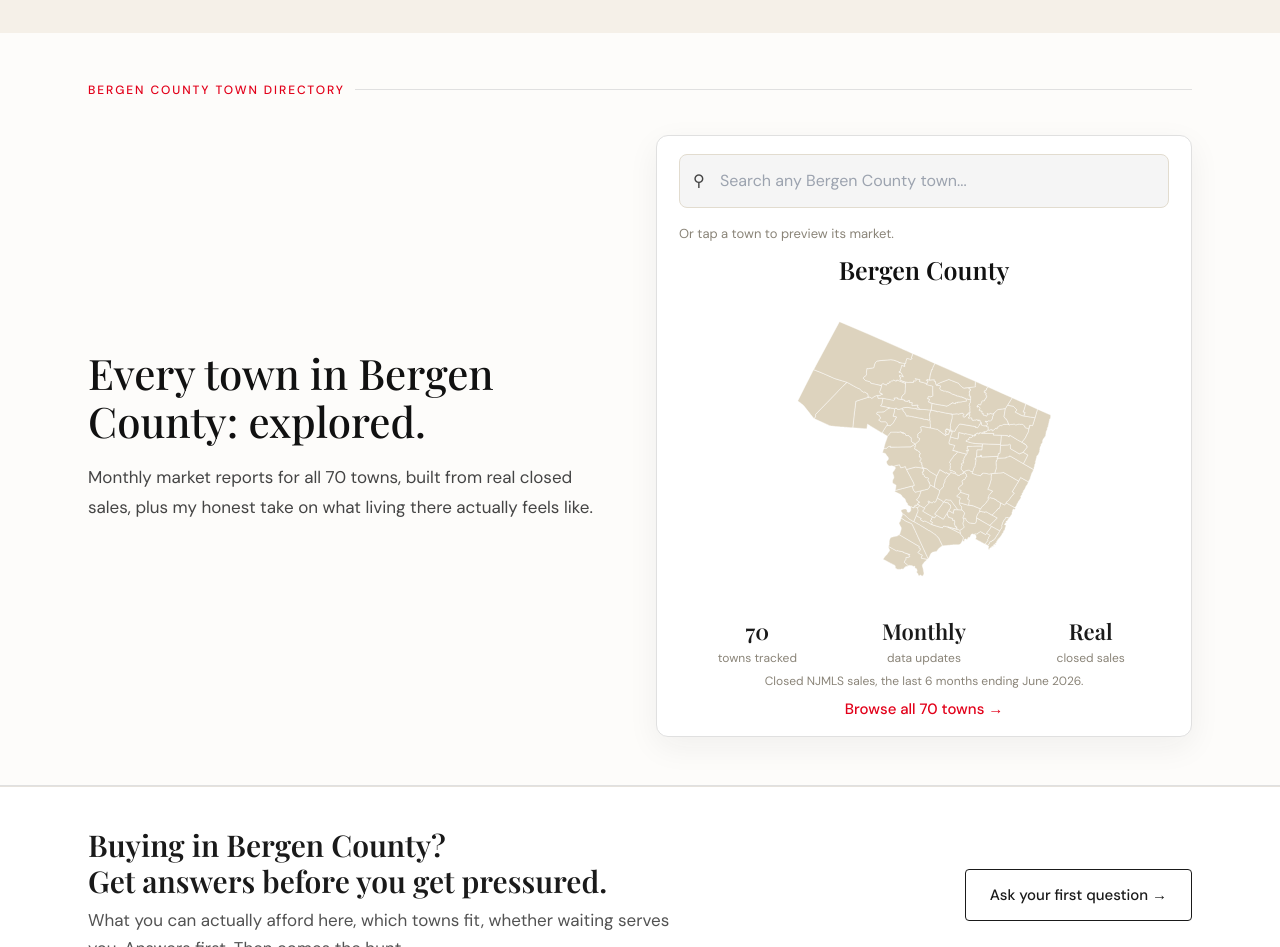
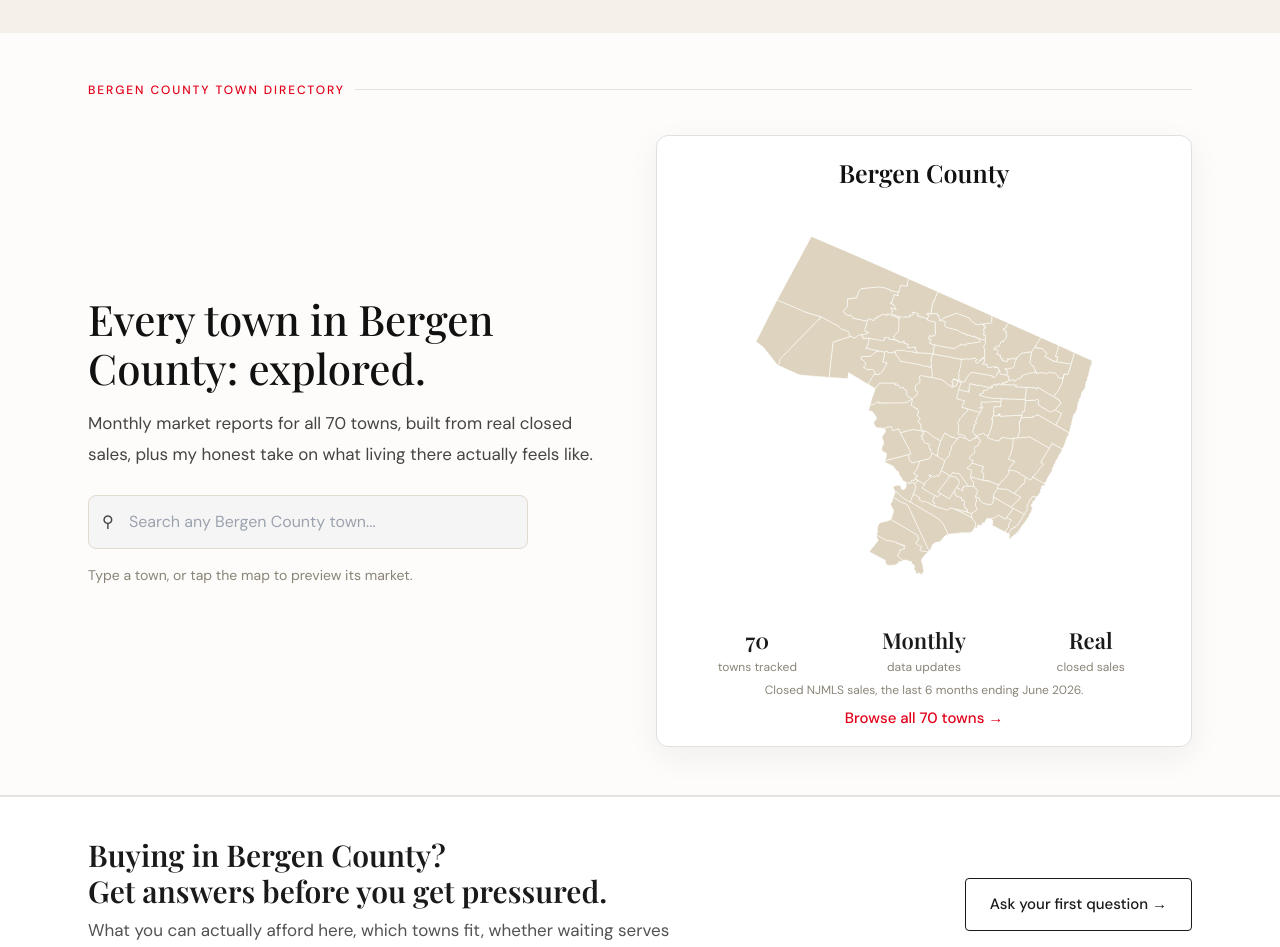
Before and after one commit to mrsellershomes/mrsellers-homes, a website: page index.html in a window 1280 px wide. Shown: the part 1460-2407 px from the top of the page. Drawn offline with nearby package versions, Linux system fonts and the light colour scheme.

Commit message:
towns fold: search + hint moved to left column, map grown to 425px, section 763px (one fold)

```diff
--- a/index.html
+++ b/index.html
@@ -369,18 +369,17 @@
         <p style="font-size:17px; color:var(--gray-mid); line-height:1.8; margin-top:16px; max-width:520px;">
           Monthly market reports for all 70 towns, built from real closed sales, plus my honest take on what living there actually feels like.
         </p>
-
-      </div>
-      <div style="max-width:560px;justify-self:end;width:100%;background:#fff;border:1px solid var(--gray-light);border-radius:12px;padding:18px 22px 16px;box-shadow:0 10px 32px rgba(26,26,26,0.06);">
-        <div class="town-search" style="position:relative;">
+        <div class="town-search" style="position:relative;margin-top:26px;max-width:440px;">
           <span class="town-search-icon">&#9906;</span>
           <input type="text" id="townSearch" placeholder="Search any Bergen County town..." oninput="suggestTowns(this.value)" autocomplete="off" style="border:1px solid #e2dccf;border-radius:8px;padding:14px 16px 14px 40px;font-size:16px;" />
           <div id="townSuggest" style="position:absolute;top:100%;left:0;right:0;background:#fff;border:1px solid var(--gray-light);border-top:none;border-radius:0 0 8px 8px;z-index:30;display:none;box-shadow:0 8px 20px rgba(0,0,0,0.07);"></div>
         </div>
-        <p style="margin:6px 0 0;font-size:13px;color:#8a8478;"><span class="hint-hover">Or hover the map to preview a market.</span><span class="hint-touch hidden">Or tap a town to preview its market.</span></p>
-        <p id="mapTownName" style="font-family:'Playfair Display',Georgia,serif;font-size:25px;font-weight:600;color:var(--black);text-align:center;margin:8px 0 0;">Bergen County</p>
-        <div id="countyMap" style="min-height:240px;max-height:330px;display:flex;align-items:center;justify-content:center;">
-          <a href="/towns/"><img src="/assets/bergen-county-map.svg" alt="Clickable map of all 70 Bergen County towns" style="width:100%;max-height:320px;object-fit:contain;" loading="lazy"></a>
+        <p style="margin:10px 0 0;font-size:14px;color:#8a8478;"><span class="hint-hover">Type a town, or hover the map to preview its market.</span><span class="hint-touch hidden">Type a town, or tap the map to preview its market.</span></p>
+      </div>
+      <div style="max-width:560px;justify-self:end;width:100%;background:#fff;border:1px solid var(--gray-light);border-radius:12px;padding:18px 22px 16px;box-shadow:0 10px 32px rgba(26,26,26,0.06);">
+        <p id="mapTownName" style="font-family:'Playfair Display',Georgia,serif;font-size:25px;font-weight:600;color:var(--black);text-align:center;margin:0 0 2px;">Bergen County</p>
+        <div id="countyMap" style="min-height:300px;max-height:435px;display:flex;align-items:center;justify-content:center;">
+          <a href="/towns/"><img src="/assets/bergen-county-map.svg" alt="Clickable map of all 70 Bergen County towns" style="width:100%;max-height:425px;object-fit:contain;" loading="lazy"></a>
         </div>
         <div id="mapStats" style="display:grid;grid-template-columns:repeat(3,1fr);gap:10px;text-align:center;margin-top:6px;">
           <div><p id="msMedian" style="font-family:'Playfair Display',Georgia,serif;font-size:22px;font-weight:600;">70</p><p id="msMedianL" style="font-size:12px;color:#8a8478;margin-top:1px;">towns tracked</p></div>
@@ -726,7 +725,7 @@
       }).then(function (svg) {
         holder.innerHTML = svg;
         var el = holder.querySelector('svg');
-        if (el) { el.style.maxHeight = '320px'; el.style.width = 'auto'; el.style.height = '100%'; }
+        if (el) { el.style.maxHeight = '425px'; el.style.width = 'auto'; el.style.height = '100%'; }
         function isTouchUI() {
           return window.__forceTouchUI || (window.matchMedia && window.matchMedia('(hover: none)').matches);
         }
```
